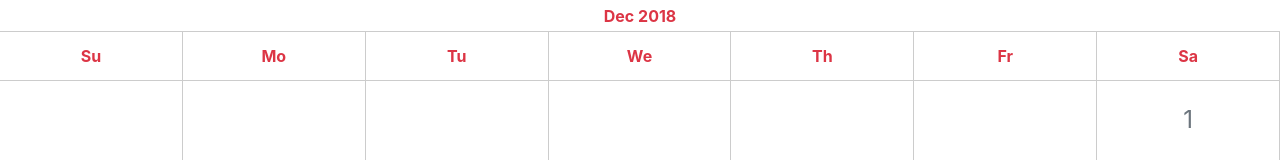
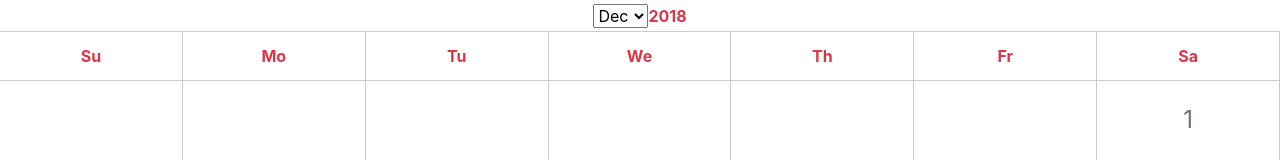
Before and after one commit to jacob-nelson/panjaangam, an Angular app: page / in a window 1280 px wide. Shown: the top 160 px of the page. Built offline with nearby package versions, Linux system fonts and the light colour scheme.

Commit message:
added drop down list to choose month and redraw calendar based on the selected Month. Default will be current month on load.

```diff
--- a/src/app/app.module.ts
+++ b/src/app/app.module.ts
@@ -1,8 +1,9 @@
 import { BrowserModule } from '@angular/platform-browser';
 import { NgModule } from '@angular/core';
-
+import { FormsModule } from '@angular/forms';
 import { AppComponent } from './app.component';
 import { PanjaangamComponent } from './panjaangam/panjaangam.component';
+
 
 @NgModule({
   declarations: [
@@ -10,7 +11,7 @@ import { PanjaangamComponent } from './panjaangam/panjaangam.component';
     PanjaangamComponent
   ],
   imports: [
-    BrowserModule
+    BrowserModule, FormsModule
   ],
   providers: [],
   bootstrap: [AppComponent]
--- a/src/app/panjaangam/panjaangam.component.html
+++ b/src/app/panjaangam/panjaangam.component.html
@@ -1,7 +1,10 @@
 <div class="container-fluid">
   <div class="row calHead">
     <div class="col-sm text-center text-danger">
-      <strong>{{month}} {{year}}</strong>
+      <select [(ngModel)]="monthList" (change)="redrawCalendar($event.target.value)">
+        <option [value]="month" *ngFor="let month of months">{{month}}</option>
+      </select>
+      <strong>{{year}}</strong>
     </div>
   </div>
   <div class="row dayNames">
@@ -9,11 +12,9 @@
       <strong>{{day}}</strong>
     </div>
   </div>
-
   <div class="row calDate" *ngFor="let row of dateRows | keyvalue">
     <div class="col col-sm text-center calDate text-secondary" *ngFor="let day of row.value">
-
-      <span [ngClass]="{'badge badge-primary': day==today}">{{day}}</span>
+      <span [ngClass]="{'badge badge-primary': day==today && month==selectedMonth}">{{day}}</span>
     </div>
   </div>
 </div>
--- a/src/app/panjaangam/panjaangam.component.ts
+++ b/src/app/panjaangam/panjaangam.component.ts
@@ -1,7 +1,7 @@
 import {
   Component,
   Input,
-  OnInit
+  OnInit,
 } from '@angular/core';
 
 @Component({
@@ -21,6 +21,8 @@ export class PanjaangamComponent implements OnInit {
   months: String[];
   monthIndex: number;
   month: String;
+  monthList: String;
+  selectedMonth: String;
   year: number;
   numberOfDays: number;
   d: Date;
@@ -35,7 +37,8 @@ export class PanjaangamComponent implements OnInit {
     this.monthIndex = this.d.getMonth();
     this.year = this.d.getFullYear();
     this.month = this.monthsLong[this.monthIndex];
-    this.numberOfDays = new Date(this.year, this.monthIndex + 1, 0).getDate();
+    this.selectedMonth = this.monthsLong[this.monthIndex];
+    this.setNumberOfDays();
     this.dates = this.generateDates(this.numberOfDays);
     this.dateRows = this.generateDateRows(this.dates);
     this.today = this.d.getDate();
@@ -46,12 +49,31 @@ export class PanjaangamComponent implements OnInit {
       this.days = this.daysShort;
       this.months = this.monthsShort;
       this.month = this.monthsShort[this.monthIndex];
+      this.selectedMonth = this.monthsShort[this.monthIndex];
+      this.monthList = this.selectedMonth;
     }
+  }
+
+  redrawCalendar(selectedMonth){
+    this.selectedMonth = selectedMonth;
+    this.setMonthIndex();
+    this.setNumberOfDays();
+    this.dates = this.generateDates(this.numberOfDays);
+    this.dateRows = this.generateDateRows(this.dates);
+    console.log(this.monthsShort.indexOf(selectedMonth))
+  }
+
+  setMonthIndex(){
+    this.monthIndex = this.monthsShort.indexOf(this.selectedMonth);
+  }
+
+  setNumberOfDays(){
+    this.numberOfDays = new Date(this.year, this.monthIndex + 1, 0).getDate();
   }
 
   /* This method will return the index of week day in which the month starts. */
   getFirstDayOfMonth() {
-    const now = new Date();
+    const now = new Date(this.year, this.monthIndex);
     return new Date(now.getFullYear(), now.getMonth()).getDay();
   }
 
```
